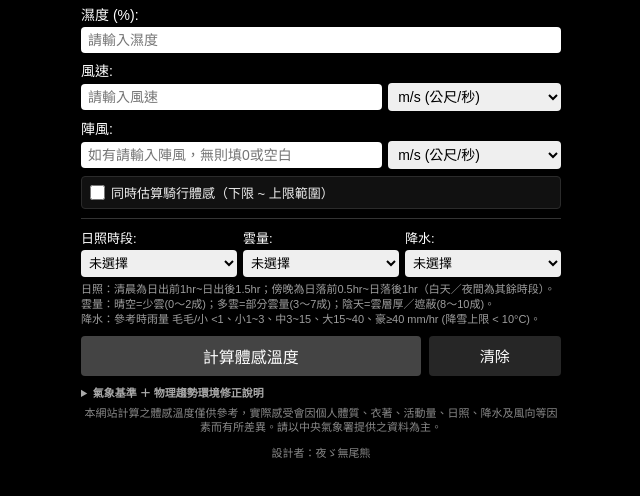
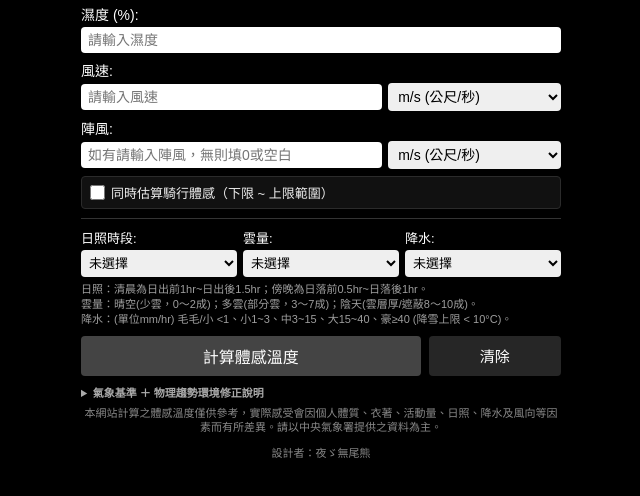
Before and after one commit to bowen0910/apparent-temperature, a plain HTML site: page index.html in a window 1280 px wide. Shown: the part 108-604 px from the top of the page, without its empty margins (319-959 px from the left). Drawn offline with Linux system fonts and the light colour scheme.

Commit message:
Update index.html

```diff
--- a/index.html
+++ b/index.html
@@ -141,9 +141,9 @@
 </div>
 
 <div class="field-hint">
-  日照：清晨為日出前1hr~日出後1.5hr；傍晚為日落前0.5hr~日落後1hr（白天／夜間為其餘時段）。<br>
-  雲量：晴空=少雲(0～2成)；多雲=部分雲量(3～7成)；陰天=雲層厚／遮蔽(8～10成)。<br>
-  降水：參考時雨量 毛毛/小 &lt;1、小1~3、中3~15、大15~40、豪≥40 mm/hr (降雪上限 &lt; 10°C)。
+  日照：清晨為日出前1hr~日出後1.5hr；傍晚為日落前0.5hr~日落後1hr。<br>
+  雲量：晴空(少雲，0～2成)；多雲(部分雲，3～7成)；陰天(雲層厚/遮蔽8～10成)。<br>
+  降水：(單位mm/hr) 毛毛/小 &lt;1、小1~3、中3~15、大15~40、豪≥40 (降雪上限 &lt; 10°C)。
 </div>
 
 <div id="precipitationContainer">
```
